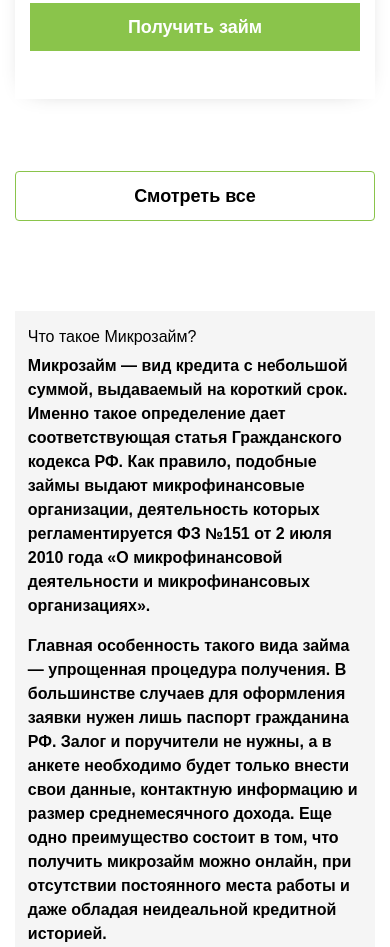
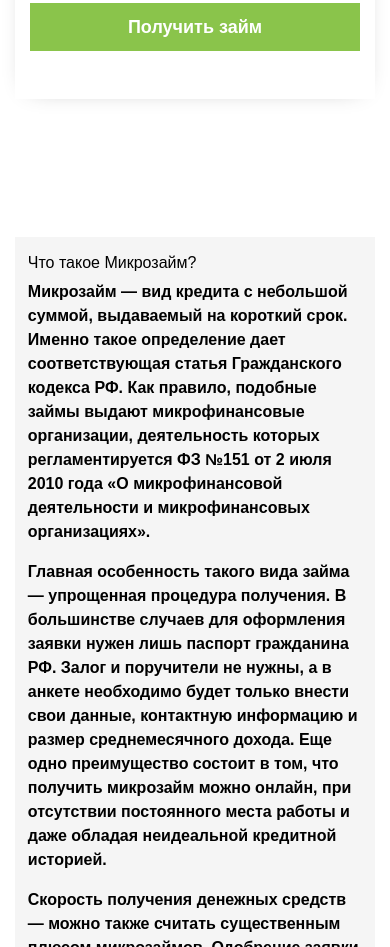
Before and after one commit to marco12-star/credit_offers, a plain HTML site: page index.html in a window 390 px wide. Shown: the part 4061-5008 px from the top of the page. Drawn offline with nearby package versions, Linux system fonts and the light colour scheme.

Commit message:
Update index.html

```diff
--- a/index.html
+++ b/index.html
@@ -521,9 +521,6 @@
 					</div>
 					<div <div <div class="offers__btn text-center"><button type="button" class="btn col-md-5 mt-4 btn-success col-lg-5 col-md-6 mb-5">Получить займ</button></div>
 				</div>
-			</div>
-			<div class="offers__btn text-center"><button type="button" class="btn mt-4 btn-dark col-lg-4 col-md-4">Смотреть все</button></div>
-		</div>
 	</section>
 
 	<section class="info">
```
